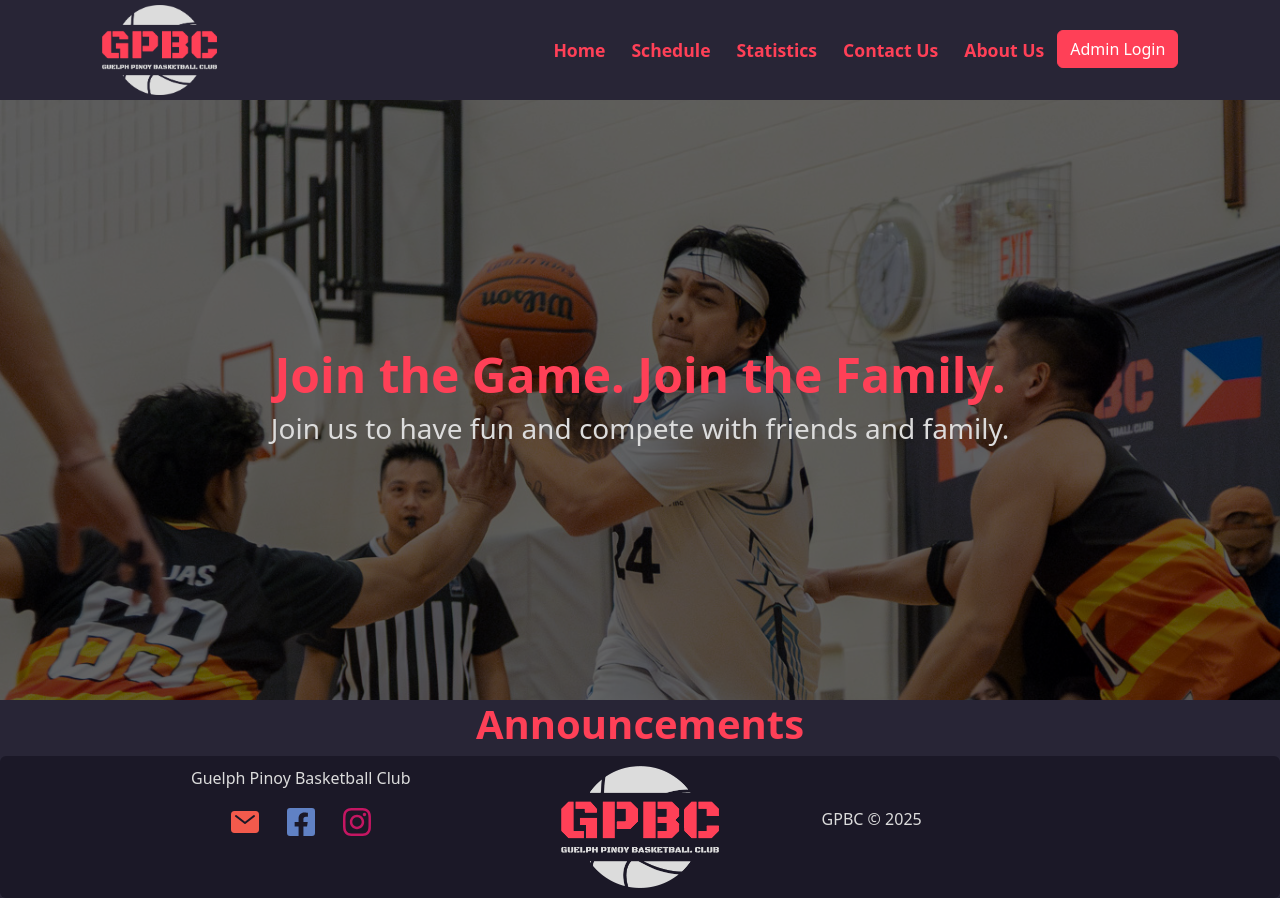
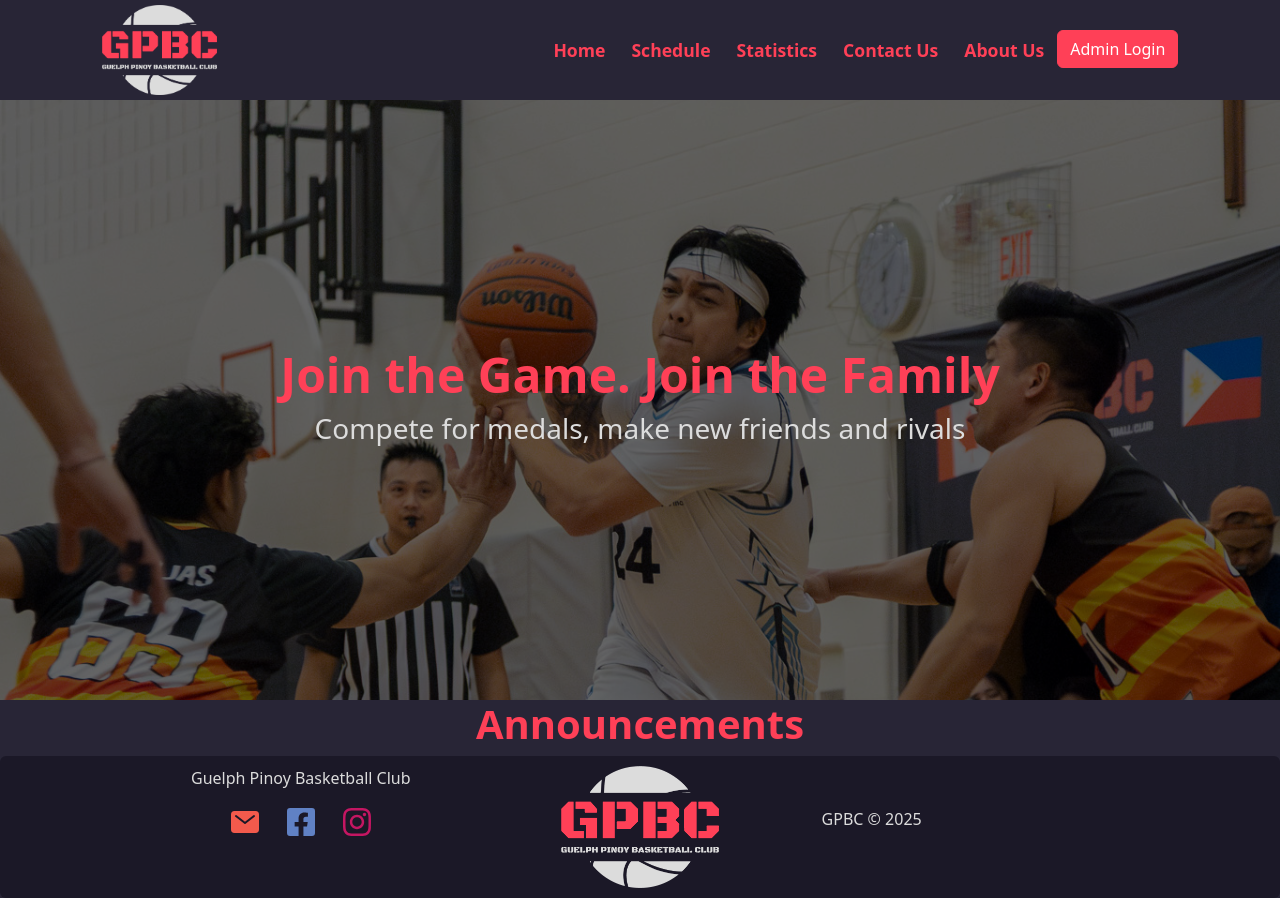
Before and after one commit to keithrsialana/GPBC-website, a React (Vite) app: page / in a window 1280 px wide. Built offline with nearby package versions, Linux system fonts and the light colour scheme.

Commit message:
updated welcome message

```diff
--- a/components/pages/home.jsx
+++ b/components/pages/home.jsx
@@ -9,8 +9,8 @@ function Home() {
 					alt="Cover Image"
 				/>
 				<div className="container contentmargin overlay align-items-center">
-					<h1 className="catchphrase">Join the Game. Join the Family.</h1>
-					<h3>Join us to have fun and compete with friends and family.</h3>
+					<h1 className="catchphrase">Join the Game. Join the Family</h1>
+					<h3>Compete for medals, make new friends and rivals</h3>
 				</div>
 			</div>
 			<div className="contentmargin">
```
